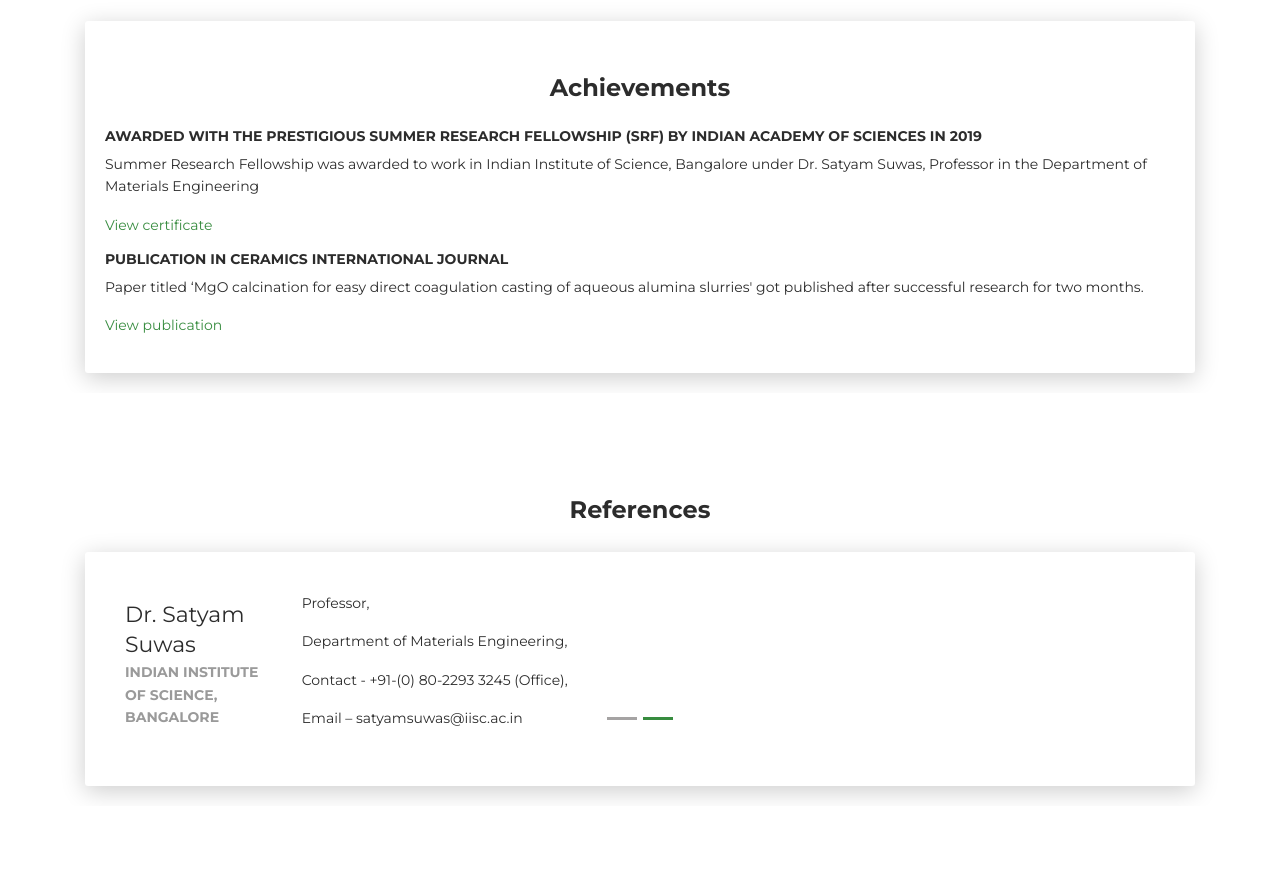
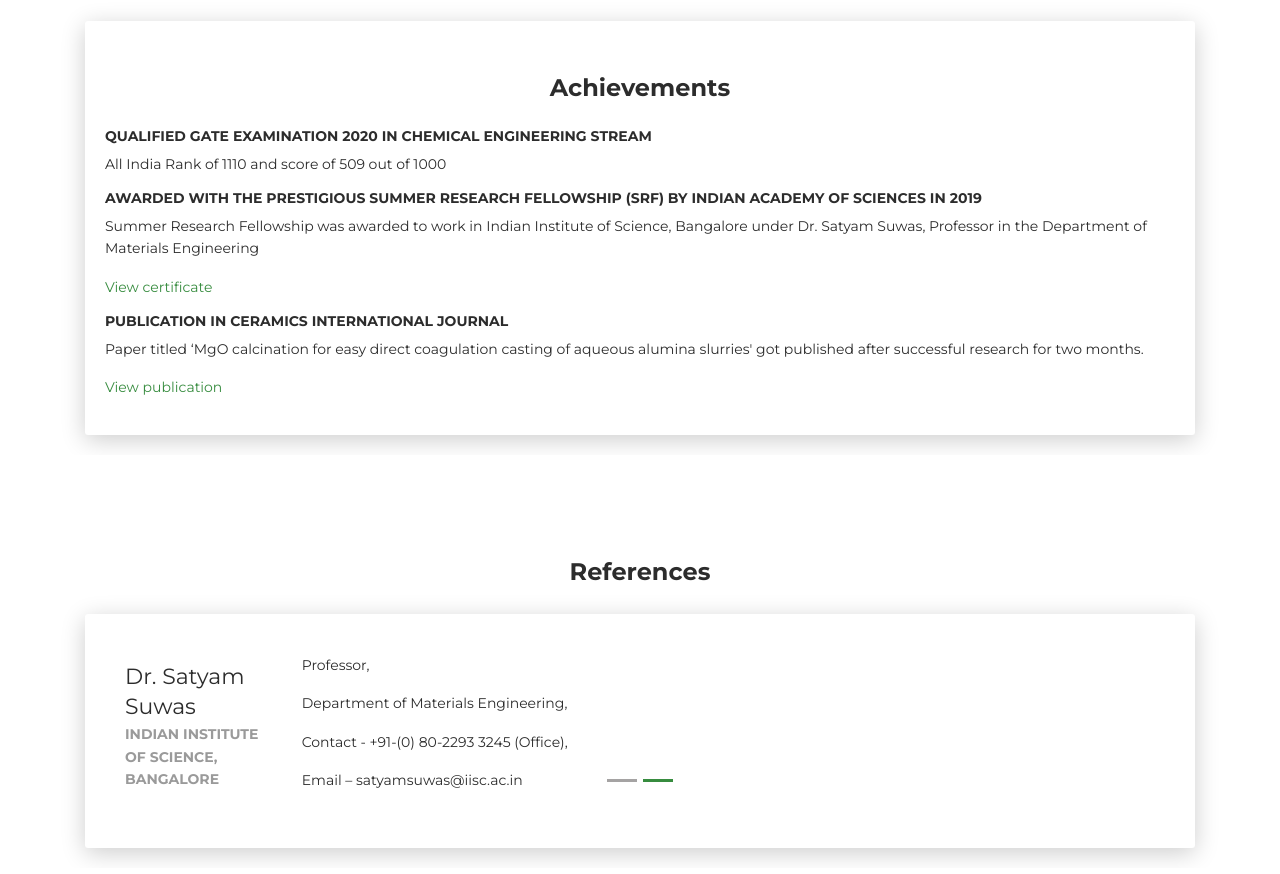
Before and after one commit to sree-laxmi123/sreel-laxmi123.github.io, a plain HTML site: page index.html in a window 1280 px wide. Shown: the part 3120-3994 px from the top of the page. Drawn offline with Linux system fonts and the light colour scheme.

Commit message:
Update index.html

```diff
--- a/index.html
+++ b/index.html
@@ -253,7 +253,9 @@
         <div class="col-lg-12 col-md-12">
           <div class="card-body">
             <div class="h4 mb-4 text-center title">Achievements</div>
-			<div class="h6 mt-0 title">Awarded with the prestigious Summer Research Fellowship (SRF) by Indian Academy of Sciences in 2019 </div>
+		  	<div class="h6 mt-0 title">Qualified GATE examination 2020 in Chemical Engineering stream</div>
+            <p> All India Rank of 1110 and score of 509 out of 1000</p>
+            		<div class="h6 mt-0 title">Awarded with the prestigious Summer Research Fellowship (SRF) by Indian Academy of Sciences in 2019 </div>
             <p> Summer Research Fellowship was awarded to work in Indian Institute of Science, Bangalore under Dr. Satyam Suwas, Professor in the Department of Materials Engineering</p>
             <p><a href="H:\HTML\Portfolio\iisc certificate.pdf">View certificate</a></p>
 			<div class="h6 mt-0 title">Publication in Ceramics International Journal </div>
```
